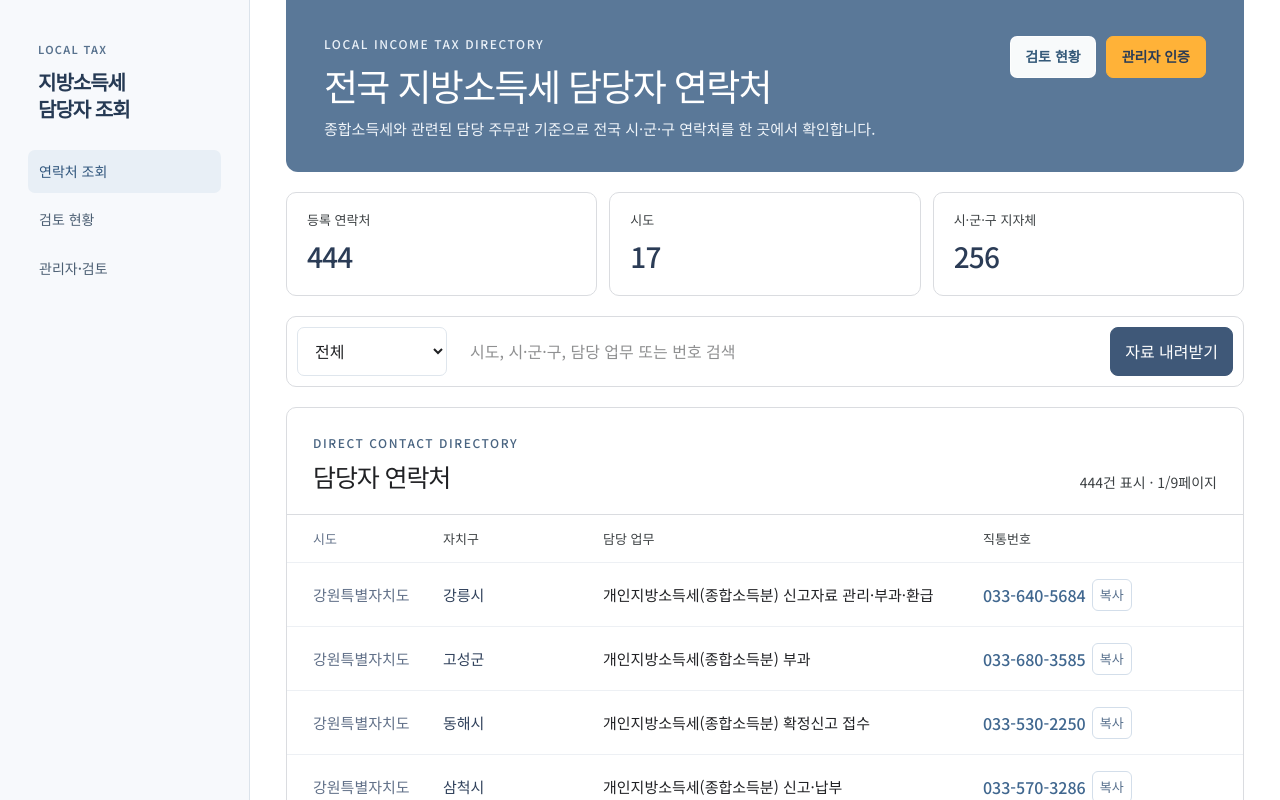
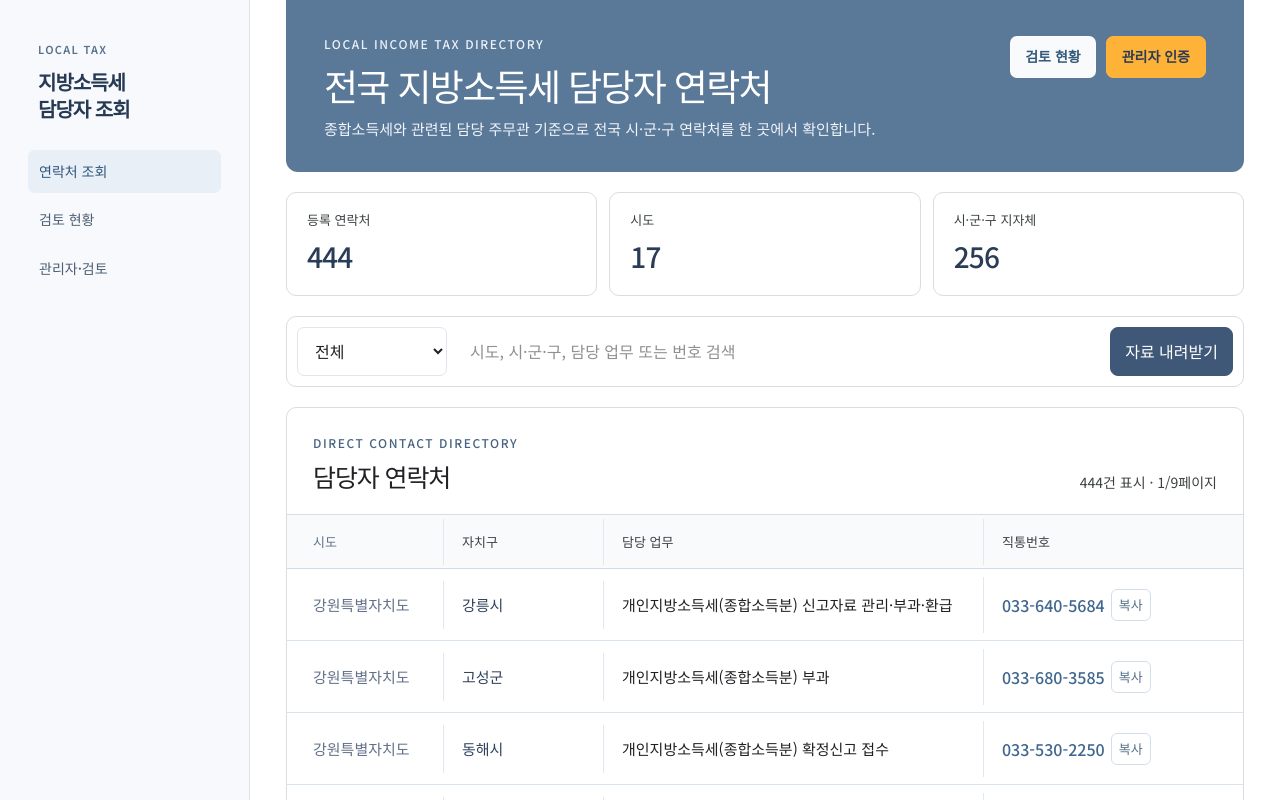
Before and after one commit to sujinkim-hash/savetax-local-tax, a Next.js app in the folder SAVETAX_Vercel_App_Source_2026-07-28/: page / in a window 1280 px wide. Shown: the top 800 px of the page. Built offline with nearby package versions, Linux system fonts and the light colour scheme; no server answers; the database is empty.

Commit message:
Refine contact table spacing and dividers

```diff
--- a/SAVETAX_Vercel_App_Source_2026-07-28/app/globals.css
+++ b/SAVETAX_Vercel_App_Source_2026-07-28/app/globals.css
@@ -766,3 +766,23 @@
 .sourceCell button { cursor: pointer; }
 .sourceCell em { color: #8a97a6; font-size: 13px; font-style: normal; }
 @media (max-width: 760px) { .tr .sourceCell, .tr.th > :last-child { display: none; } }
+
+/* 연락처 표: 행 여백과 구분선 정돈 */
+@media (min-width: 761px) {
+  .appContent .tr {
+    min-height: 72px;
+    border-bottom-color: #d9e3ec;
+  }
+  .appContent .tr.th {
+    min-height: 54px;
+    background: #f8fafc;
+    border-bottom-color: #cfdbe7;
+  }
+  .appContent .tr > :not(:first-child) {
+    border-left: 1px solid #e1e8f0;
+    padding-left: 18px;
+  }
+  .appContent .tr > :not(:last-child) {
+    padding-right: 18px;
+  }
+}
```
